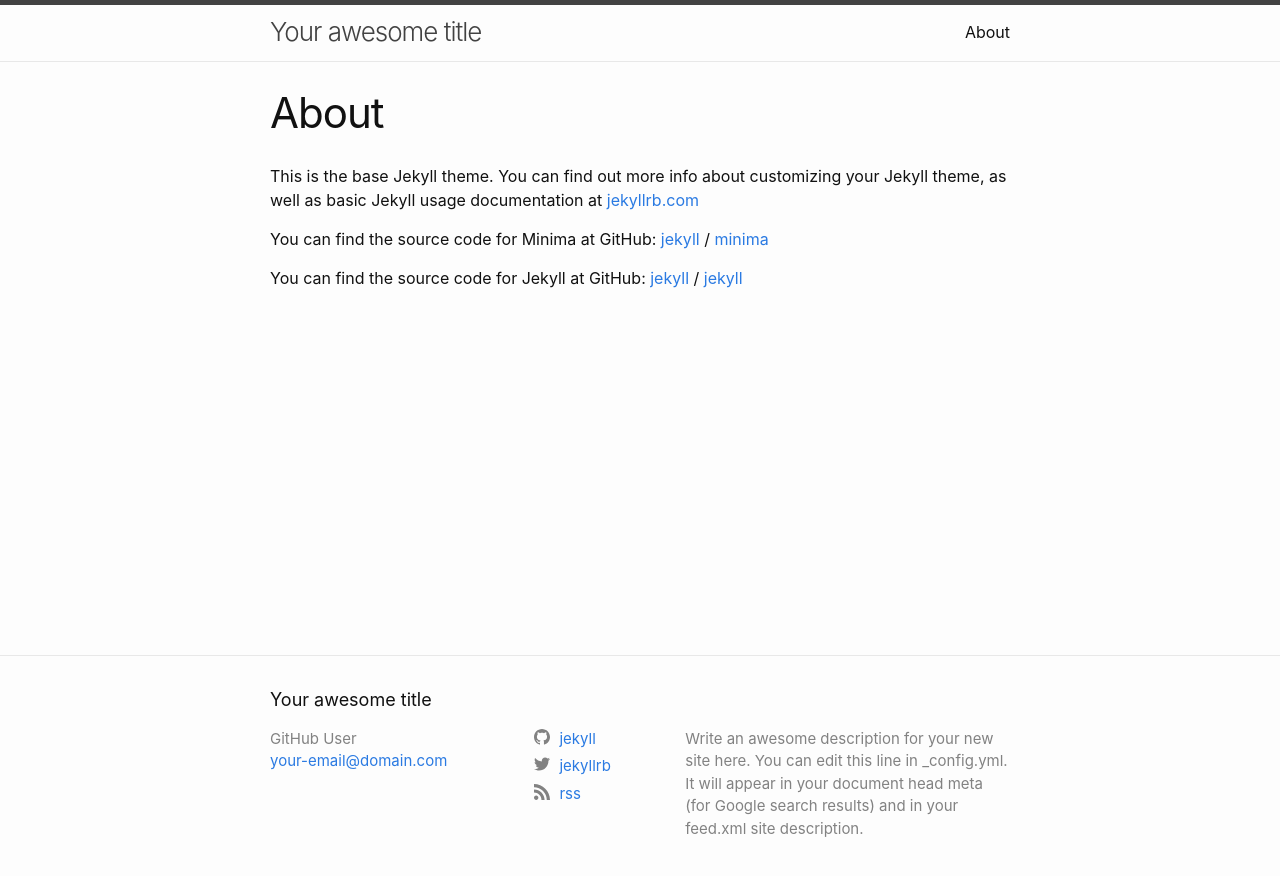
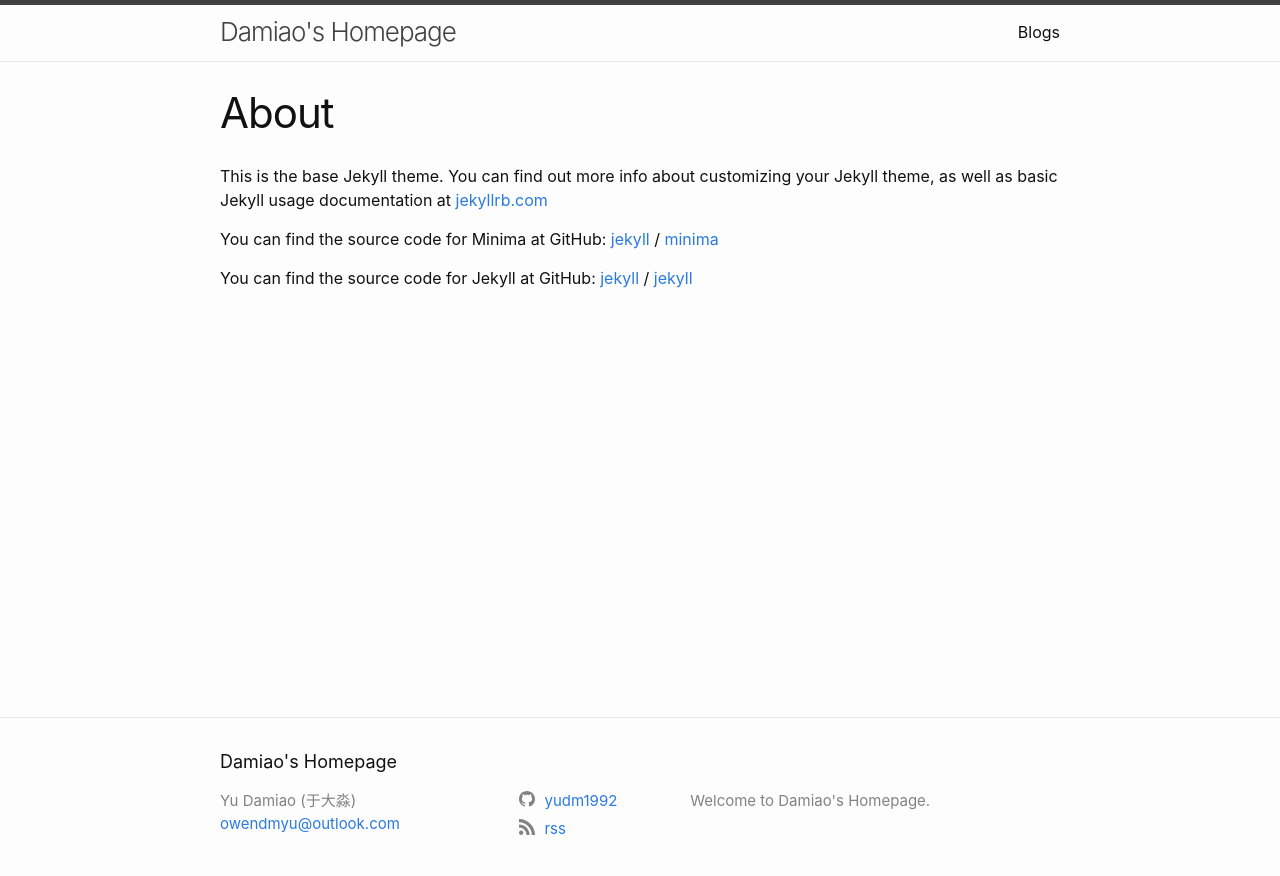
Before and after one commit to sheen92/sheen92.github.io, a Jekyll site: the page built from about.md, in a window 1280 px wide. Shown: the top 876 px of the page. Built offline with Jekyll 4.4.1, drawn with Linux system fonts in a browser that asks for light colours.

```diff
--- a/Gemfile
+++ b/Gemfile
@@ -4,3 +4,7 @@ source "https://rubygems.org"
 gemspec
 
 gem "jekyll", ENV["JEKYLL_VERSION"] if ENV["JEKYLL_VERSION"]
+
+group:jekyll_plugins do
+    gem "jekyll-sitemap"
+end
--- a/_config.yml
+++ b/_config.yml
@@ -1,14 +1,13 @@
-title: Your awesome title
-author: GitHub User
-email: your-email@domain.com
+title: Damiao's Homepage
+author: Yu Damiao (于大淼)
+email: owendmyu@outlook.com
+
 description: > # this means to ignore newlines until "twitter_username:"
-  Write an awesome description for your new site here. You can edit this
-  line in _config.yml. It will appear in your document head meta (for
-  Google search results) and in your feed.xml site description.
+  Welcome to Damiao's Homepage.
 
 # social links
-twitter_username: jekyllrb
-github_username:  jekyll
+# twitter_username: jekyllrb
+github_username:  yudm1992
 rss: rss
 # dribbble_username: jekyll
 # facebook_username: jekyll
@@ -33,15 +32,21 @@ show_excerpts: false # set to true to show excerpts on the homepage
 # refer to http://shopify.github.io/liquid/filters/date/ if you want to customize this
 minima:
   date_format: "%b %-d, %Y"
+  skin: classic
 
 # If you want to link only specific pages in your header, uncomment
 # this and add the path to the pages in order as they should show up
-#header_pages:
-# - about.html
+header_pages:
+- index.md
+- blogs.md
 
 # Build settings
 theme: minima
+markdown: kramdown
+
+gems: [jekyll-sitemap]
 
 plugins:
  - jekyll-feed
+ - jekyll-sitemap
  - jekyll-seo-tag
--- a/_sass/minima.scss
+++ b/_sass/minima.scss
@@ -21,10 +21,10 @@ $grey-color-dark:  darken($grey-color, 25%) !default;
 $table-text-align: left !default;
 
 // Width of the content area
-$content-width:    800px !default;
+$content-width:    900px !default;
 
 $on-palm:          600px !default;
-$on-laptop:        800px !default;
+$on-laptop:        900px !default;
 
 // Use media queries like this:
 // @include media-query($on-palm) {
```
Also changed, not shown: _includes/head.html (+11 -0 lines), _layouts/post_page.html (added, +34 -0 lines), _posts/2016-05-19-super-short-article.md (deleted, +0 -7 lines), _posts/2016-05-20-my-example-post.md (deleted, +0 -12 lines), _posts/2016-05-20-super-long-article.md (deleted, +0 -11 lines), _posts/2016-05-20-this-post-demonstrates-post-content-styles.md (deleted, +0 -105 lines), _posts/2016-05-20-welcome-to-jekyll.md (deleted, +0 -22 lines), _posts/2023-03-15-Test-LaTex-Equations.md (added, +10 -0 lines), blogs.md (added, +5 -0 lines), index.md (+1 -1 lines), Gemfile.lock, README.md, screenshot.png (deleted).
